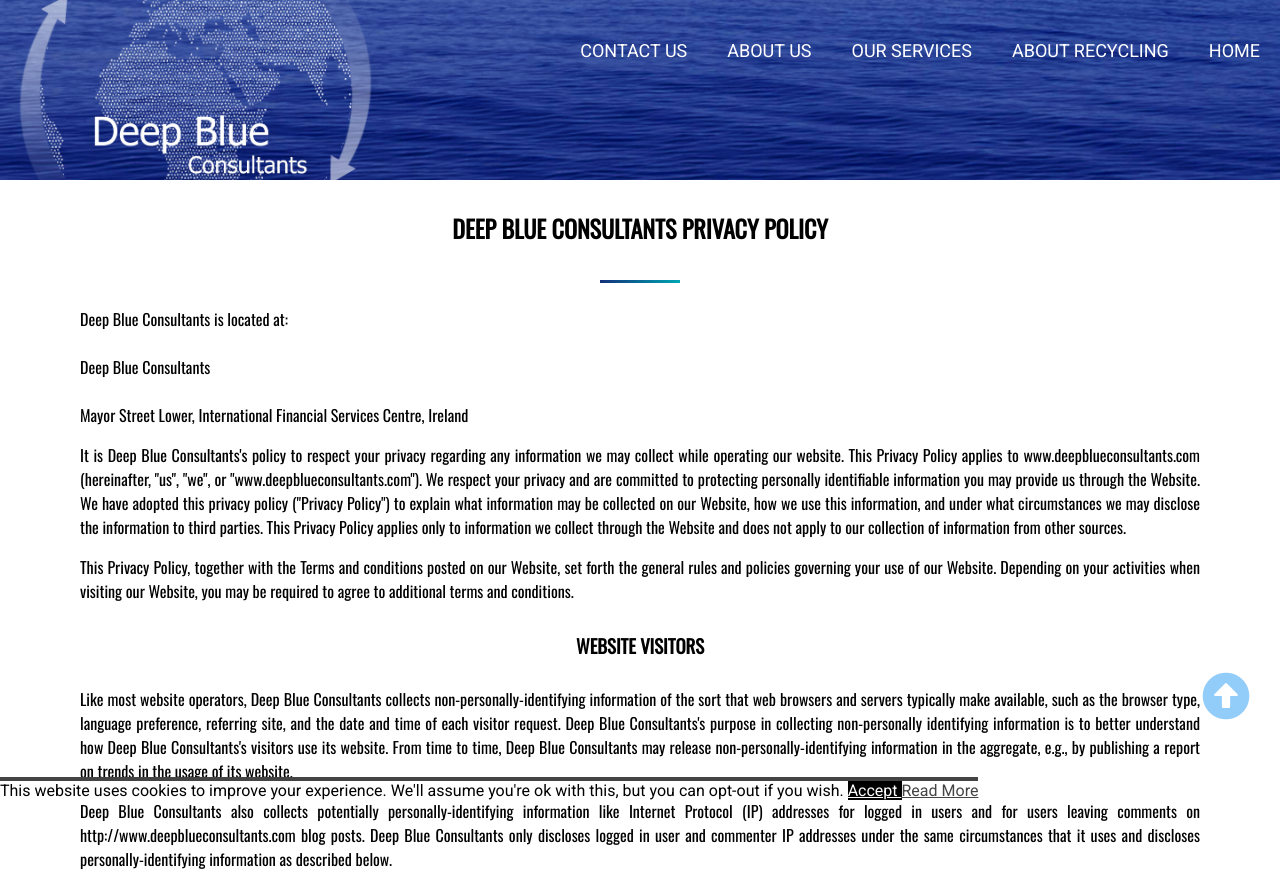
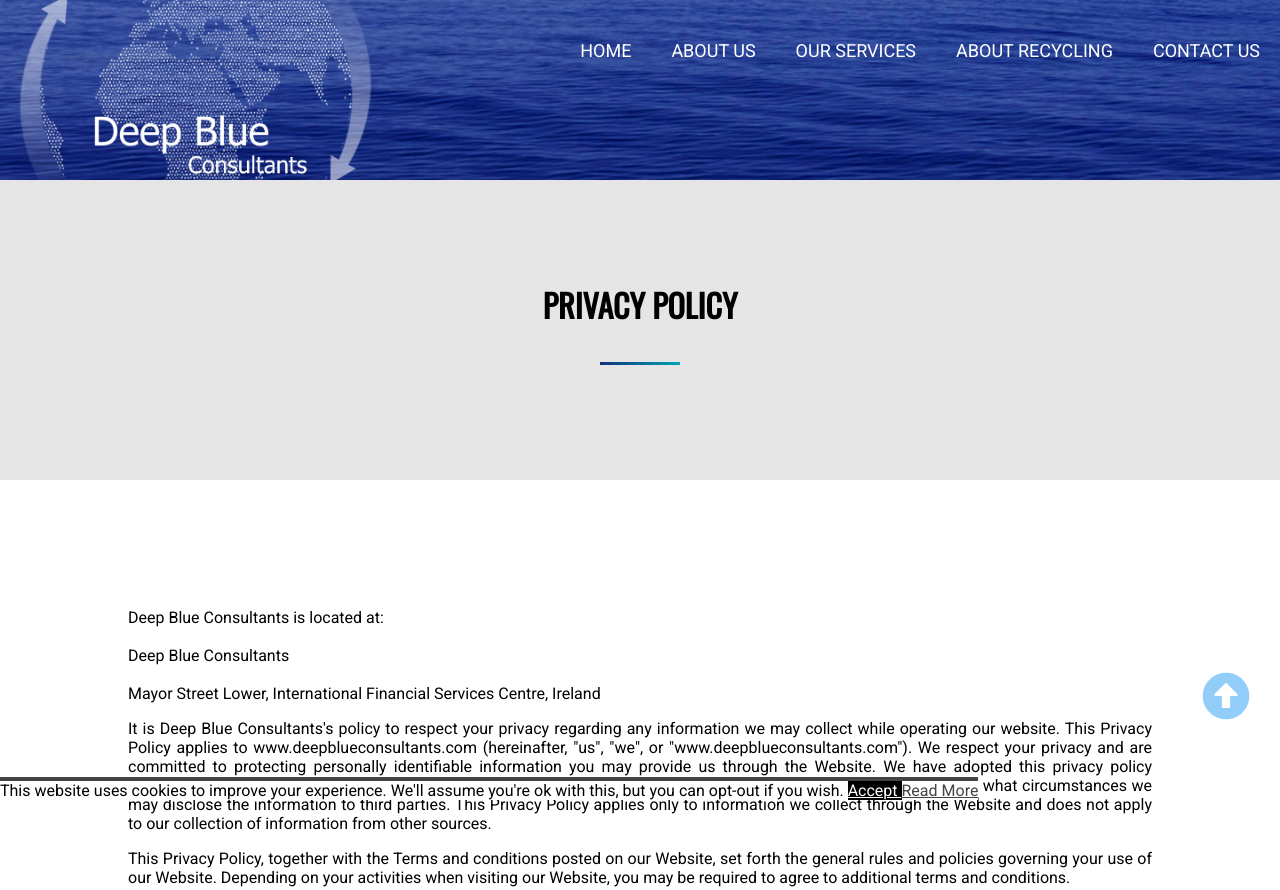
Before and after one commit to x17127271/recyclingconsultant, a plain HTML site: page privacy.html in a window 1280 px wide. Shown: the top 890 px of the page. Drawn offline with nearby package versions, Linux system fonts and the light colour scheme.

Commit message:
css adjust

```diff
--- a/privacy.html
+++ b/privacy.html
@@ -18,16 +18,11 @@
 <body>
     <header>
         <div id="navBar" class="nav-bar">
-
+            <a href="contact.html">CONTACT US</a>
+            <a href="cases.html">ABOUT RECYCLING</a>
+            <a href="services.html">OUR SERVICES</a>
+            <a href="about.html">ABOUT US</a>
             <a href="index.html">HOME</a>
-
-            <a href="cases.html">ABOUT RECYCLING</a>
-
-            <a href="services.html">OUR SERVICES</a>
-
-            <a href="about.html">ABOUT US</a>
-
-            <a href="contact.html">CONTACT US</a>
 
             <a href="javascript:void(0);" class="icon" onclick="showResponsive()">
                 <i class="fa fa-bars"></i>
@@ -35,56 +30,111 @@
         </div>
     </header>
     <main>
+        <div class="welcome-section">
+            <div class="text-block">
+                <h1>Privacy Policy </h1>
+                <hr>
+            </div>
+        </div>
         <section>
             <div class="section-privacy">
+                <p>Deep Blue Consultants is located at: <br></br>Deep Blue Consultants<br></br>Mayor Street Lower,
+                    International Financial Services Centre, Ireland</p>
 
-                <h1>Deep Blue Consultants Privacy Policy </h1>
-                <hr>
+                <p>It is Deep Blue Consultants's policy to respect your privacy regarding any information we may collect
+                    while operating our website. This Privacy Policy applies to www.deepblueconsultants.com
+                    (hereinafter, "us", "we", or "www.deepblueconsultants.com"). We respect your privacy and are
+                    committed to protecting personally identifiable information you may provide us through the Website.
+                    We have adopted this privacy policy ("Privacy Policy") to explain what information may be collected
+                    on our Website, how we use this information, and under what circumstances we may disclose the
+                    information to third parties. This Privacy Policy applies only to information we collect through the
+                    Website and does not apply to our collection of information from other sources.</p>
 
-                <p>Deep Blue Consultants is located at: <br></br>Deep Blue Consultants<br></br>Mayor Street Lower, International Financial Services Centre, Ireland</p>
-
-                <p>It is Deep Blue Consultants's policy to respect your privacy regarding any information we may collect while operating our website. This Privacy Policy applies to www.deepblueconsultants.com (hereinafter, "us", "we", or "www.deepblueconsultants.com"). We respect your privacy and are committed to protecting personally identifiable information you may provide us through the Website. We have adopted this privacy policy ("Privacy Policy") to explain what information may be collected on our Website, how we use this information, and under what circumstances we may disclose the information to third parties. This Privacy Policy applies only to information we collect through the Website and does not apply to our collection of information from other sources.</p>
-
-                <p>This Privacy Policy, together with the Terms and conditions posted on our Website, set forth the general rules and policies governing your use of our Website. Depending on your activities when visiting our Website, you may be required to agree to additional terms and conditions.</p>
+                <p>This Privacy Policy, together with the Terms and conditions posted on our Website, set forth the
+                    general rules and policies governing your use of our Website. Depending on your activities when
+                    visiting our Website, you may be required to agree to additional terms and conditions.</p>
 
                 <h3>Website Visitors</h3>
-                <p>Like most website operators, Deep Blue Consultants collects non-personally-identifying information of the sort that web browsers and servers typically make available, such as the browser type, language preference, referring site, and the date and time of each visitor request. Deep Blue Consultants's purpose in collecting non-personally identifying information is to better understand how Deep Blue Consultants's visitors use its website. From time to time, Deep Blue Consultants may release non-personally-identifying information in the aggregate, e.g., by publishing a report on trends in the usage of its website.</p>
+                <p>Like most website operators, Deep Blue Consultants collects non-personally-identifying information of
+                    the sort that web browsers and servers typically make available, such as the browser type, language
+                    preference, referring site, and the date and time of each visitor request. Deep Blue Consultants's
+                    purpose in collecting non-personally identifying information is to better understand how Deep Blue
+                    Consultants's visitors use its website. From time to time, Deep Blue Consultants may release
+                    non-personally-identifying information in the aggregate, e.g., by publishing a report on trends in
+                    the usage of its website.</p>
 
-                <p>Deep Blue Consultants also collects potentially personally-identifying information like Internet Protocol (IP) addresses for logged in users and for users leaving comments on http://www.deepblueconsultants.com blog posts. Deep Blue Consultants only discloses logged in user and commenter IP addresses under the same circumstances that it uses and discloses personally-identifying information as described below.</p>
+                <p>Deep Blue Consultants also collects potentially personally-identifying information like Internet
+                    Protocol (IP) addresses for logged in users and for users leaving comments on
+                    http://www.deepblueconsultants.com blog posts. Deep Blue Consultants only discloses logged in user
+                    and commenter IP addresses under the same circumstances that it uses and discloses
+                    personally-identifying information as described below.</p>
 
                 <h3>Gathering of Personally-Identifying Information</h3>
-                <p>Certain visitors to Deep Blue Consultants's websites choose to interact with Deep Blue Consultants in ways that require Deep Blue Consultants to gather personally-identifying information. The amount and type of information that Deep Blue Consultants gathers depends on the nature of the interaction. For example, we ask visitors who sign up for a blog at http://www.deepblueconsultants.com to provide a username and email address.</p>
+                <p>Certain visitors to Deep Blue Consultants's websites choose to interact with Deep Blue Consultants in
+                    ways that require Deep Blue Consultants to gather personally-identifying information. The amount and
+                    type of information that Deep Blue Consultants gathers depends on the nature of the interaction. For
+                    example, we ask visitors who sign up for a blog at http://www.deepblueconsultants.com to provide a
+                    username and email address.</p>
 
                 <h3>Security</h3>
-                <p>The security of your Personal Information is important to us, but remember that no method of transmission over the Internet, or method of electronic storage is 100% secure. While we strive to use commercially acceptable means to protect your Personal Information, we cannot guarantee its absolute security.</p>
+                <p>The security of your Personal Information is important to us, but remember that no method of
+                    transmission over the Internet, or method of electronic storage is 100% secure. While we strive to
+                    use commercially acceptable means to protect your Personal Information, we cannot guarantee its
+                    absolute security.</p>
 
                 <h3>Advertisements</h3>
-                <p>Ads appearing on our website may be delivered to users by advertising partners, who may set cookies. These cookies allow the ad server to recognize your computer each time they send you an online advertisement to compile information about you or others who use your computer. This information allows ad networks to, among other things, deliver targeted advertisements that they believe will be of most interest to you. This Privacy Policy covers the use of cookies by Deep Blue Consultants and does not cover the use of cookies by any advertisers.</p>
+                <p>Ads appearing on our website may be delivered to users by advertising partners, who may set cookies.
+                    These cookies allow the ad server to recognize your computer each time they send you an online
+                    advertisement to compile information about you or others who use your computer. This information
+                    allows ad networks to, among other things, deliver targeted advertisements that they believe will be
+                    of most interest to you. This Privacy Policy covers the use of cookies by Deep Blue Consultants and
+                    does not cover the use of cookies by any advertisers.</p>
 
 
                 <h3>Links To External Sites</h3>
-                <p>Our Service may contain links to external sites that are not operated by us. If you click on a third party link, you will be directed to that third party's site. We strongly advise you to review the Privacy Policy and terms and conditions of every site you visit.
-                We have no control over, and assume no responsibility for the content, privacy policies or practices of any third party sites, products or services.</p>
+                <p>Our Service may contain links to external sites that are not operated by us. If you click on a third
+                    party link, you will be directed to that third party's site. We strongly advise you to review the
+                    Privacy Policy and terms and conditions of every site you visit.
+                    We have no control over, and assume no responsibility for the content, privacy policies or practices
+                    of any third party sites, products or services.</p>
 
 
 
                 <h3>Aggregated Statistics</h3>
-                <p>Deep Blue Consultants may collect statistics about the behavior of visitors to its website. Deep Blue Consultants may display this information publicly or provide it to others. However, Deep Blue Consultants does not disclose your personally-identifying information.</p>
+                <p>Deep Blue Consultants may collect statistics about the behavior of visitors to its website. Deep Blue
+                    Consultants may display this information publicly or provide it to others. However, Deep Blue
+                    Consultants does not disclose your personally-identifying information.</p>
 
 
                 <h3 id="cookies">Cookies</h3>
-                <p>To enrich and perfect your online experience, Deep Blue Consultants uses "Cookies", similar technologies and services provided by others to display personalized content, appropriate advertising and store your preferences on your computer.</p>
-                <p>A cookie is a string of information that a website stores on a visitor's computer, and that the visitor's browser provides to the website each time the visitor returns. Deep Blue Consultants uses cookies to help Deep Blue Consultants identify and track visitors, their usage of http://www.deepblueconsultants.com, and their website access preferences. Deep Blue Consultants visitors who do not wish to have cookies placed on their computers should set their browsers to refuse cookies before using Deep Blue Consultants's websites, with the drawback that certain features of Deep Blue Consultants's websites may not function properly without the aid of cookies.</p>
-                <p>By continuing to navigate our website without changing your cookie settings, you hereby acknowledge and agree to Deep Blue Consultants's use of cookies.</p>
+                <p>To enrich and perfect your online experience, Deep Blue Consultants uses "Cookies", similar
+                    technologies and services provided by others to display personalized content, appropriate
+                    advertising and store your preferences on your computer.</p>
+                <p>A cookie is a string of information that a website stores on a visitor's computer, and that the
+                    visitor's browser provides to the website each time the visitor returns. Deep Blue Consultants uses
+                    cookies to help Deep Blue Consultants identify and track visitors, their usage of
+                    http://www.deepblueconsultants.com, and their website access preferences. Deep Blue Consultants
+                    visitors who do not wish to have cookies placed on their computers should set their browsers to
+                    refuse cookies before using Deep Blue Consultants's websites, with the drawback that certain
+                    features of Deep Blue Consultants's websites may not function properly without the aid of cookies.
+                </p>
+                <p>By continuing to navigate our website without changing your cookie settings, you hereby acknowledge
+                    and agree to Deep Blue Consultants's use of cookies.</p>
 
 
 
                 <h3>Privacy Policy Changes</h3>
-                <p>Although most changes are likely to be minor, Deep Blue Consultants may change its Privacy Policy from time to time, and in Deep Blue Consultants's sole discretion. Deep Blue Consultants encourages visitors to frequently check this page for any changes to its Privacy Policy. Your continued use of this site after any change in this Privacy Policy will constitute your acceptance of such change.</p>
+                <p>Although most changes are likely to be minor, Deep Blue Consultants may change its Privacy Policy
+                    from time to time, and in Deep Blue Consultants's sole discretion. Deep Blue Consultants encourages
+                    visitors to frequently check this page for any changes to its Privacy Policy. Your continued use of
+                    this site after any change in this Privacy Policy will constitute your acceptance of such change.
+                </p>
 
 
                 <h3>Credit & Contact Information</h3>
-                <p>This privacy policy was created at <a href="https://termsandconditionstemplate.com/privacy-policy-generator/">Privacy Policy Generator</a>. If you have any questions about this Privacy Policy, please contact us.</p>
+                <p>This privacy policy was created at <a
+                        href="https://termsandconditionstemplate.com/privacy-policy-generator/">Privacy Policy
+                        Generator</a>. If you have any questions about this Privacy Policy, please contact us.</p>
 
             </div>
         </section>
--- a/resources/css/index.css
+++ b/resources/css/index.css
@@ -92,7 +92,7 @@
 .slider__txt {
   color:white;
   margin-bottom: 3rem;
-  max-width: 300px;
+  max-width: 600px;
 }
 
 @keyframes check {
--- a/resources/css/main.css
+++ b/resources/css/main.css
@@ -18,7 +18,6 @@ h1, h2, h3 {
 
 
 p {
-  font-family: 'Oswald', Arial, Helvetica, sans-serif;
   font-size: 16px;
   text-align: center;
 }
@@ -40,10 +39,15 @@ header {
 
 .welcome-section {
   width: 100%;
-  height: 350px;
+  height: 300px;
   background-color:#e5e5e5;
   display: table;
   text-align: center;
+}
+
+.welcome-section p, h1 {
+  text-align: center;
+  margin: 0;
 }
 
 .welcome-section .text-block {
@@ -234,6 +238,7 @@ img {
   .nav-bar {
     background-color: transparent;
     padding-top: 20px;
+    float: right;
   }
 
   .nav-bar a {
@@ -289,6 +294,5 @@ img {
 
   .map {
     height: 200px;
-    padding: 10px;
   }
 }
--- a/resources/css/privacy.css
+++ b/resources/css/privacy.css
@@ -8,6 +8,9 @@ p {
   text-align: justify;
 }
 
+.section-privacy{
+	margin: 20px;
+}
 
 @media screen and (min-width: 1024px) {
 	section{
@@ -16,6 +19,6 @@ p {
 
 
 	.section-privacy{
-		margin: 0 80px;
+		margin: 10%;
 	}
 }
--- a/resources/css/terms.css
+++ b/resources/css/terms.css
@@ -8,6 +8,10 @@ p {
   text-align: justify;
 }
 
+.section-terms{
+	margin: 20px;
+}
+
 
 @media screen and (min-width: 1024px) {
 	section{
@@ -16,6 +20,6 @@ p {
 
 
 	.section-terms{
-		margin: 0 80px;
+		margin: 10%;
 	}
 }
```
Also changed, not shown: about.html (+34 -15 lines), cases.html (+12 -15 lines), contact.html (+22 -21 lines), game.html (+4 -8 lines), index.html (+12 -13 lines), services.html (+13 -21 lines), terms.html (+55 -28 lines).
